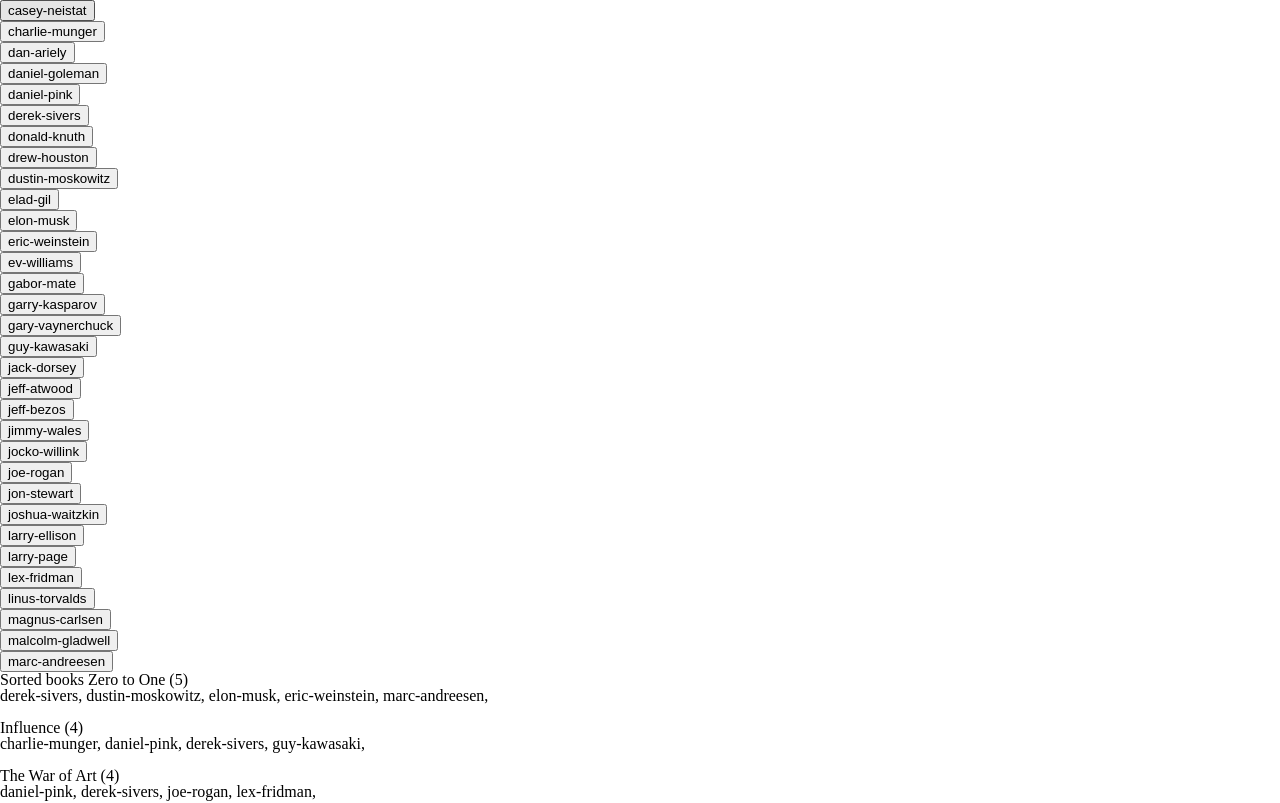
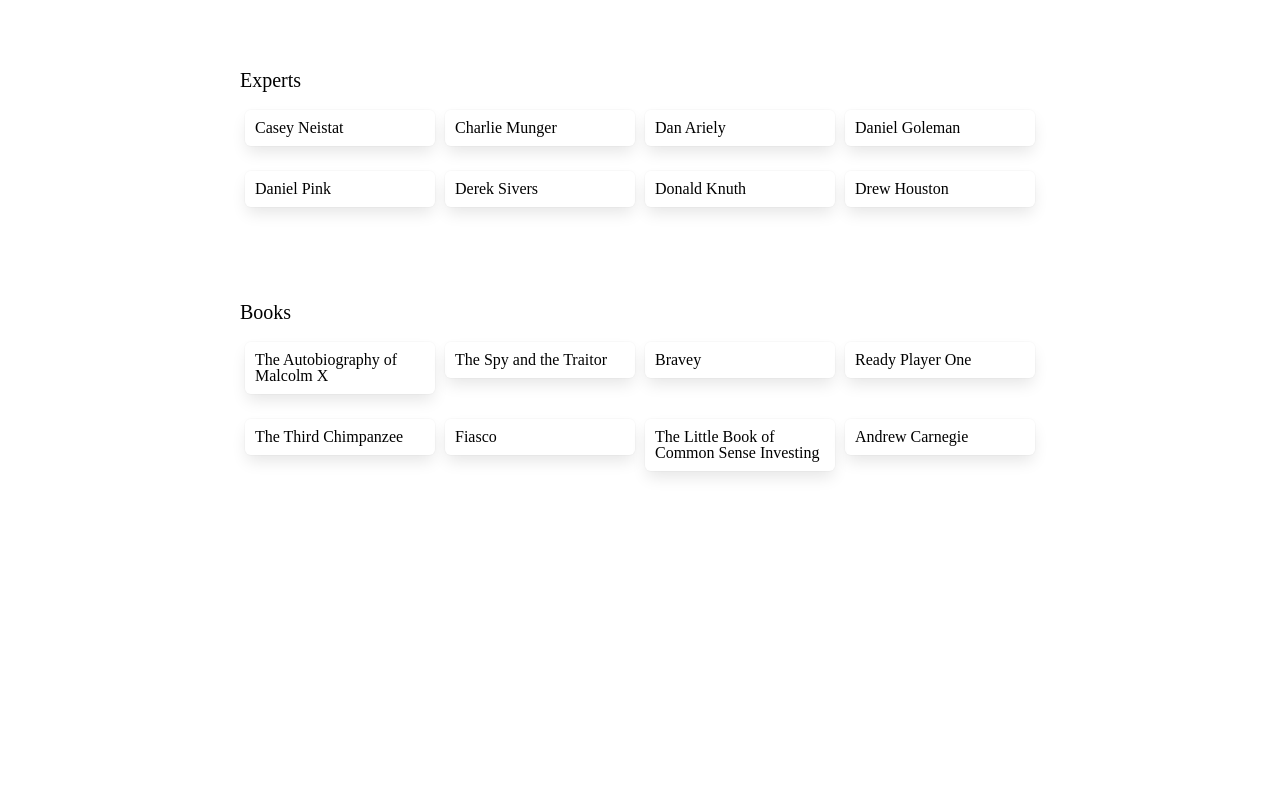
Before and after one commit to ZgjimDida/books-by-experts, an Angular app: page / in a window 1280 px wide. Shown: the top 803 px of the page. Built offline with nearby package versions, Linux system fonts and the light colour scheme.

Commit message:
Add home sections, refactor names

```diff
--- a/src/app/app.component.html
+++ b/src/app/app.component.html
@@ -1,4 +1,28 @@
-<ng-container *ngFor="let recommender of recommenders">
+<div class="content experts">
+  <h1>Experts</h1>
+  <ng-container *ngFor="let expert of experts; let i = index">
+    <ng-container *ngIf="i < 8">
+      <div class="box">
+        <h2 class="title">{{convertName(expert)}}</h2>
+      </div>
+    </ng-container>
+  </ng-container>
+</div>
+
+<div class="content books">
+  <h1>Books</h1>
+  <ng-container *ngFor="let book of books; let i = index">
+    <ng-container *ngIf="i < 8">
+      <div class="box">
+        {{book}}
+      </div>
+    </ng-container>
+  </ng-container>
+</div>
+
+
+
+<!-- <ng-container *ngFor="let recommender of recommenders">
 
   <button [ngClass]="{'selected': isSelected(recommender)}" (click)="select(recommender)">{{recommender}}</button><br />
 </ng-container>
@@ -11,6 +35,6 @@
     </ng-container>
     <br /><br />
   </ng-container>
-</div>
+</div> -->
 
 <router-outlet></router-outlet>
--- a/src/app/app.component.scss
+++ b/src/app/app.component.scss
@@ -1,3 +1,47 @@
+.content {
+    width: 800px;
+    margin: 50px auto;
+    display: flex;
+    flex-wrap: wrap;
+
+    h1 {
+        width: 100%;
+        font-size:20px;
+        padding:20px 0;
+    }
+
+    .box {
+        box-shadow:
+            0 0.5em 1em -0.125em rgb(10 10 10 / 10%),
+            0 0 0 1px rgb(10 10 10 / 2%);
+        transition: 0.2s box-shadow;
+        border-radius: 6px;
+        height: 100%;
+        width: calc(25% - 30px);
+        margin: 0 5px 25px 5px;
+        padding: 10px;
+
+        &:hover {
+            box-shadow:
+                0 2px 10px rgb(10 10 10 / 20%),
+                0 0 0 1px rgb(10 10 10 / 10%);
+            cursor: pointer;
+        }
+    }
+
+    &.experts {
+        .title {
+            text-transform: capitalize;
+        }
+    }
+}
+
 .selected {
     color: blue;
 }
+
+@media screen and (max-width: 800px) {
+    .content {
+        width: 100%;
+    }
+}
--- a/src/app/app.component.ts
+++ b/src/app/app.component.ts
@@ -8,37 +8,38 @@
 })
 export class AppComponent {
   allBooks = allBooks;
-  bookTitles: any = [];
-  recommenders: any = [];
+  books: any = [];
+  experts: any = [];
   sortedBooks: any = [];
   selectedAuthors: any[] = [];
   selectedBooks: any[] = [];
 
   ngOnInit() {
     this.setBooks();
-    this.setRecommenders();
+    this.setexperts();
     this.setSortedBooks(this.allBooks);
+    this.removeDuplicates();
   }
 
   setBooks() {
-    this.bookTitles = [... new Set(this.allBooks.map(item => item.title))];
+    this.books = [... new Set(this.allBooks.map(item => item.title))];
   }
 
-  setRecommenders() {
-    this.recommenders = [... new Set(this.allBooks.map(item => item.recommender))];
-    this.recommenders.sort();
+  setexperts() {
+    this.experts = [... new Set(this.allBooks.map(item => item.recommender))];
+    this.experts.sort();
   }
 
   setSortedBooks(booksToSort: any[]) {
     this.sortedBooks = [];
-    let recommenders = [];
-    for (let i = 0; i < this.bookTitles.length; i++) {
-      booksToSort.filter(item => item.title === this.bookTitles[i]);
-      recommenders = booksToSort.filter(item => item.title === this.bookTitles[i]).map(item => item.recommender);
-      this.sortedBooks.push({ title: this.bookTitles[i], recommenders: recommenders })
+    let experts = [];
+    for (let i = 0; i < this.books.length; i++) {
+      booksToSort.filter(item => item.title === this.books[i]);
+      experts = booksToSort.filter(item => item.title === this.books[i]).map(item => item.recommender);
+      this.sortedBooks.push({ title: this.books[i], experts: experts })
     }
-    this.sortedBooks.sort((a: any, b: any) => { return b.recommenders.length - a.recommenders.length })
-    this.sortedBooks = this.sortedBooks.filter((item: any) => item.recommenders.length > 0)
+    this.sortedBooks.sort((a: any, b: any) => { return b.experts.length - a.experts.length })
+    this.sortedBooks = this.sortedBooks.filter((item: any) => item.experts.length > 0)
   }
 
   isSelected(recommender: string) {
@@ -67,7 +68,13 @@
     this.setSortedBooks(this.selectedBooks);
   }
 
+  convertName(name: string) {
+
+    return name.replaceAll('-', ' ');
+  }
+
   removeDuplicates() {
+    console.log(this.allBooks);
     let newArray = [];
     for (let i = 0; i < this.allBooks.length; i++) {
       newArray.push(this.allBooks[i].recommender + "THESPLIT" + this.allBooks[i].title);
@@ -77,5 +84,6 @@
     for (let i = 0; i < newArray.length; i++) {
       newArray2.push({ "title": newArray[i].split("THESPLIT")[1], "recommender": newArray[i].split("THESPLIT")[0] });
     }
+    console.log(newArray2);
   }
 }
```
